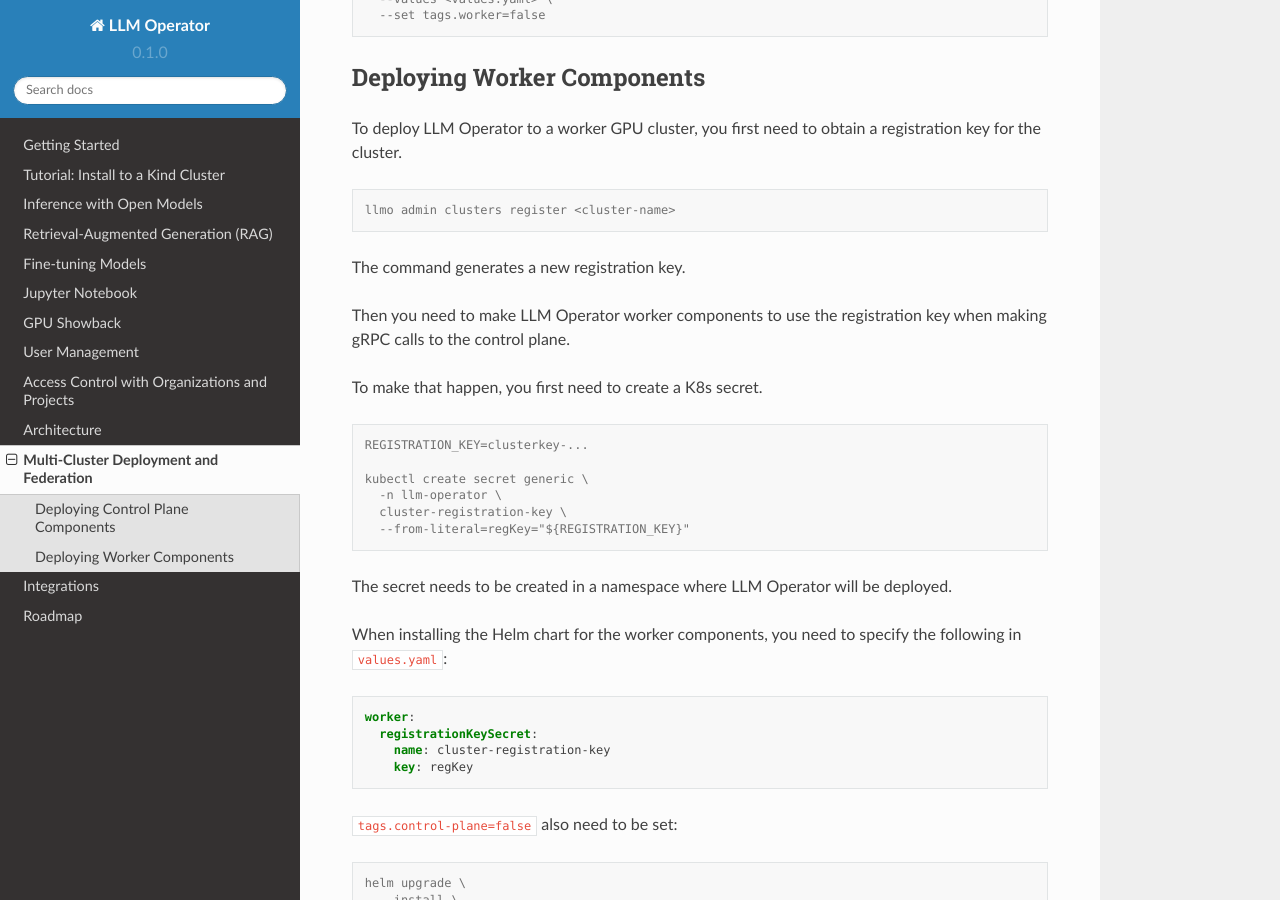
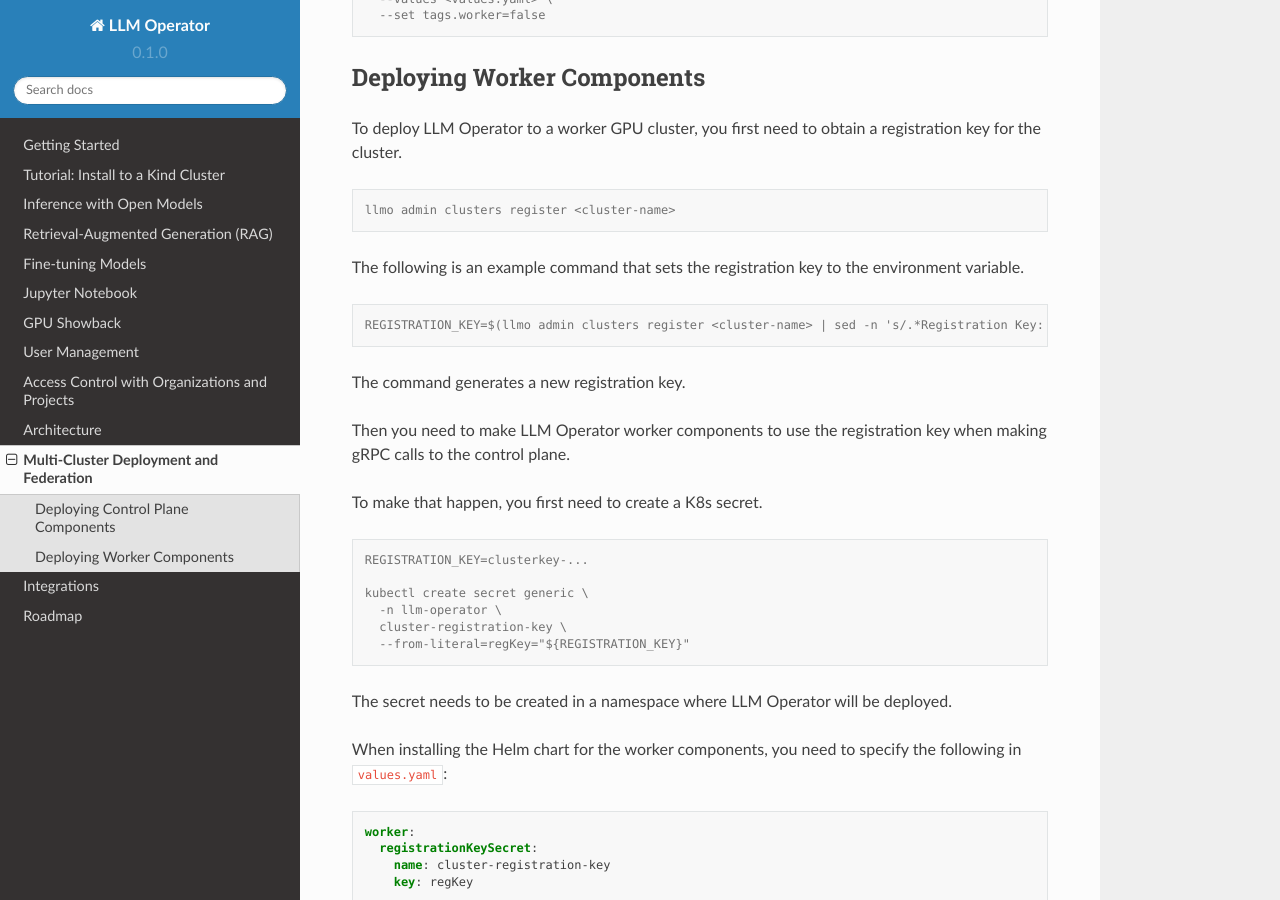
Before and after one commit to llm-operator/docs, a Sphinx documentation site: the page built from docs/source/multi_cluster_deployment.rst, in a window 1280 px wide and 900 px high, scrolled down 609 px. Built offline with Sphinx 7.4.7 and the Read the Docs theme 2.0.0, drawn with Linux system fonts in a browser that asks for light colours.

Commit message:
Add an example sed command for extracting the registration key (#71)

```diff
--- a/docs/source/multi_cluster_deployment.rst
+++ b/docs/source/multi_cluster_deployment.rst
@@ -39,6 +39,11 @@ To deploy LLM Operator to a worker GPU cluster, you first need to obtain a regis
 
    llmo admin clusters register <cluster-name>
 
+The following is an example command that sets the registration key to the environment variable.
+
+.. code-block:: console
+
+   REGISTRATION_KEY=$(llmo admin clusters register <cluster-name> | sed -n 's/.*Registration Key: "\([^"]*\)".*/\1/p')
 
 The command generates a new registration key.
 
```
